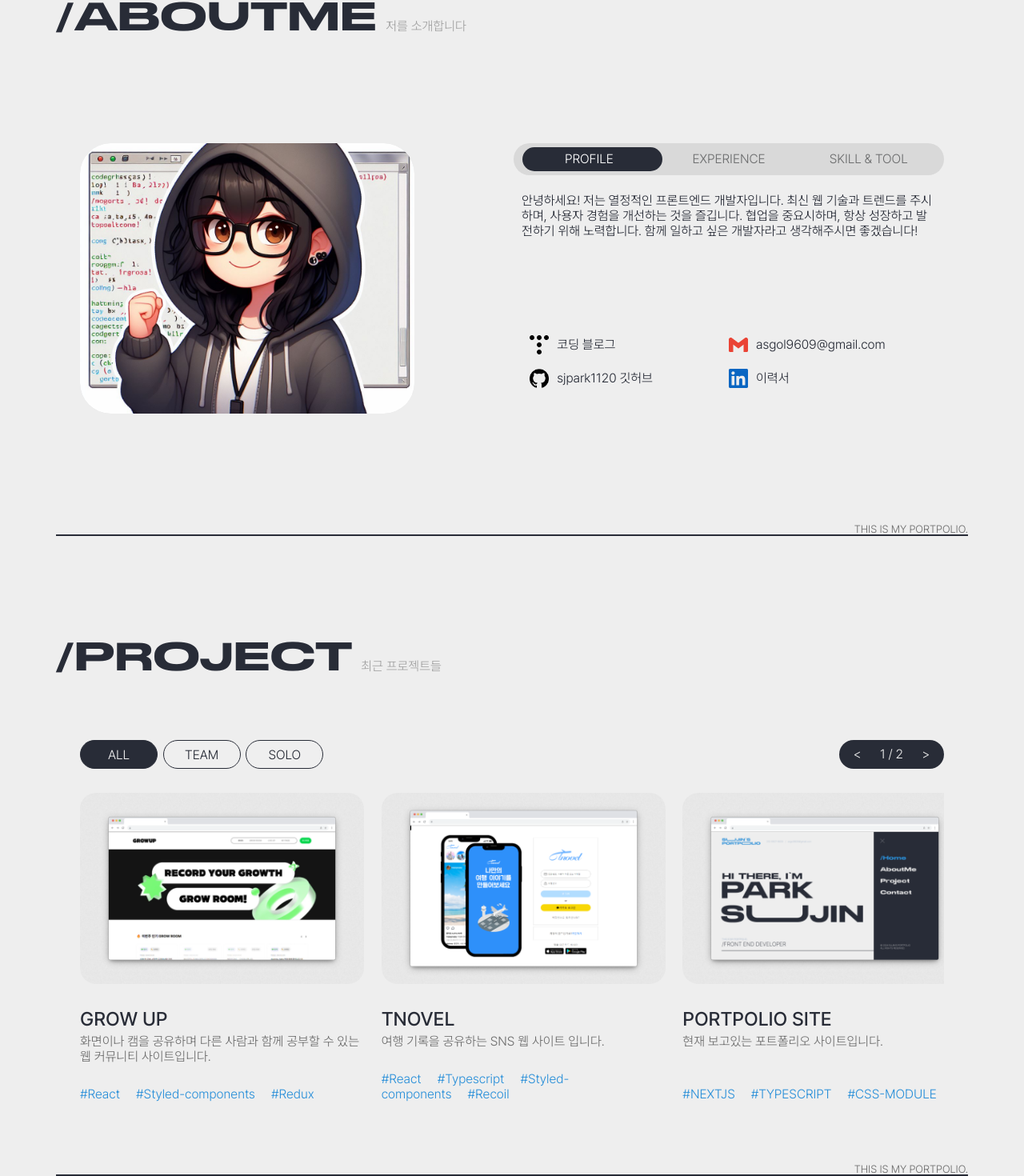
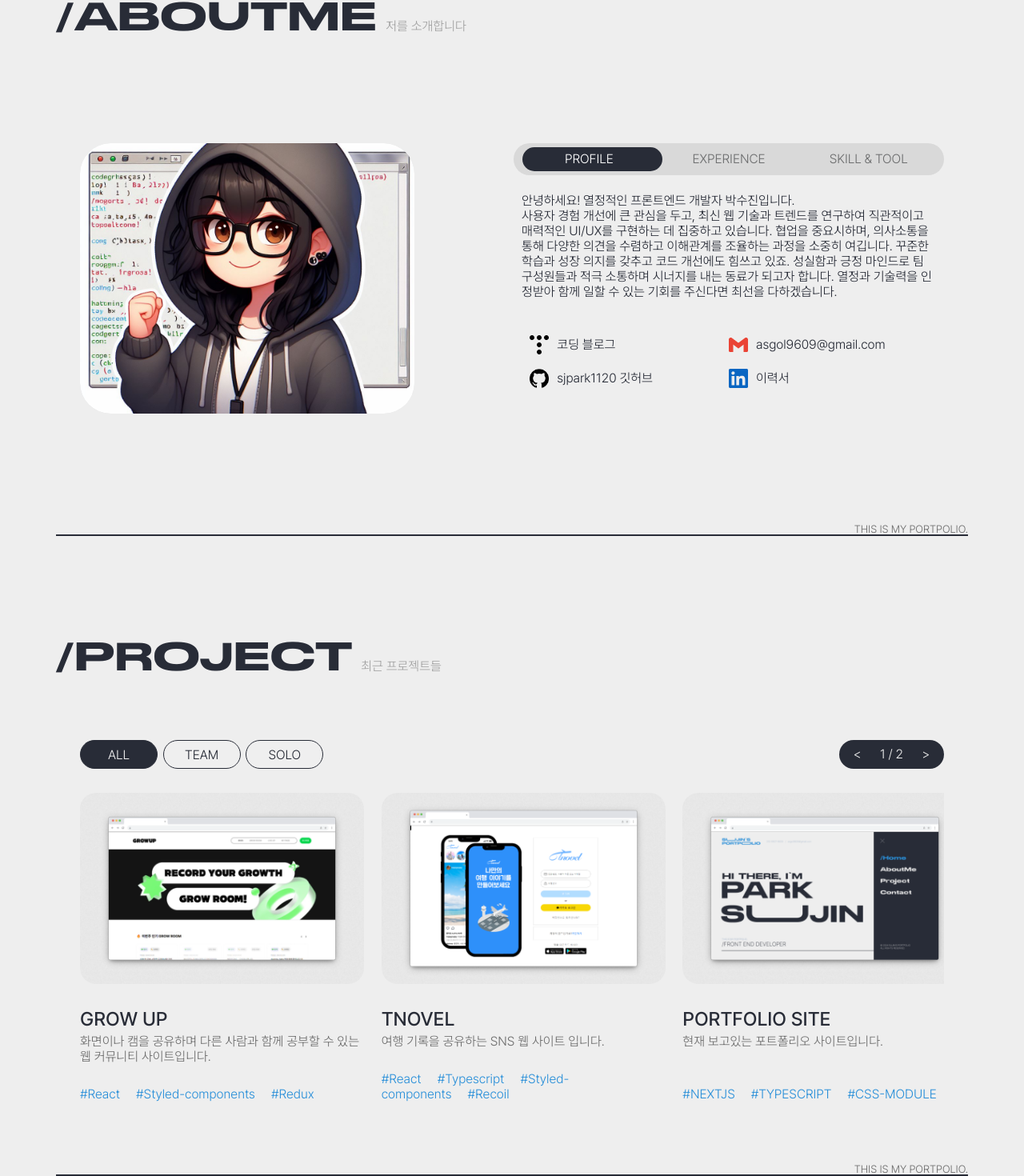
Before and after one commit to sjpark1120/Portfolio, a Next.js app: page / in a window 1280 px wide. Shown: the part 900-2370 px from the top of the page at 80% size. Built offline with nearby package versions, Linux system fonts and the light colour scheme.

Commit message:
fix: 오타수정 및 데이터 추가

```diff
--- a/app/layout.tsx
+++ b/app/layout.tsx
@@ -1,8 +1,11 @@
-"use client";
-import { useEffect, useState } from "react";
-import Header from "../components/header";
 import "../styles/global.css";
-import Loading from "./loadingWindow";
+import Load from "../components/load";
+import { Metadata } from "next";
+
+export const metadata: Metadata = {
+  title: "SUJIN'S PORTFOLIO ",
+  description: "박수진의 포트폴리오입니다.",
+};
 
 export default function RootLayout({
   children,
@@ -11,19 +14,12 @@ export default function RootLayout({
   children: React.ReactNode;
   modal: React.ReactNode;
 }) {
-  const [isloading, setisLoading] = useState(true);
-
-  useEffect(() => {
-    setisLoading(false);
-  }, []);
   return (
-    <html lang="en">
-      <body>
-        <Loading isloading={isloading} />
-        <Header />
+    <>
+      <Load>
         {children}
         {modal}
-      </body>
-    </html>
+      </Load>
+    </>
   );
 }
--- a/components/about.tsx
+++ b/components/about.tsx
@@ -57,10 +57,15 @@ export default function About() {
           {activeTab === "PROFILE" && (
             <>
               <div className={styles.textBox}>
-                안녕하세요! 저는 열정적인 프론트엔드 개발자입니다. 최신 웹
-                기술과 트렌드를 주시하며, 사용자 경험을 개선하는 것을 즐깁니다.
-                협업을 중요시하며, 항상 성장하고 발전하기 위해 노력합니다. 함께
-                일하고 싶은 개발자라고 생각해주시면 좋겠습니다!
+                안녕하세요! 열정적인 프론트엔드 개발자 박수진입니다. <br />
+                사용자 경험 개선에 큰 관심을 두고, 최신 웹 기술과 트렌드를
+                연구하여 직관적이고 매력적인 UI/UX를 구현하는 데 집중하고
+                있습니다. 협업을 중요시하며, 의사소통을 통해 다양한 의견을
+                수렴하고 이해관계를 조율하는 과정을 소중히 여깁니다. 꾸준한
+                학습과 성장 의지를 갖추고 코드 개선에도 힘쓰고 있죠. 성실함과
+                긍정 마인드로 팀 구성원들과 적극 소통하며 시너지를 내는 동료가
+                되고자 합니다. 열정과 기술력을 인정받아 함께 일할 수 있는 기회를
+                주신다면 최선을 다하겠습니다.
               </div>
               <div className={styles.linkContainer}>
                 <Link
--- a/components/header.tsx
+++ b/components/header.tsx
@@ -100,7 +100,7 @@ export default function Header() {
           </a>
         </div>
         <div className={styles.copyright}>
-          © 2024 SUJIN’S PORTPOLIO ALL RIGHTS RESERVED.
+          © 2024 SUJIN’S PORTFOLIO ALL RIGHTS RESERVED.
         </div>
       </div>
       <div className={styles.header}>
--- /dev/null
+++ b/components/load.tsx
@@ -0,0 +1,27 @@
+"use client";
+import { useEffect, useState } from "react";
+import Header from "./header";
+import Loading from "../app/loadingWindow";
+
+export default function Load({
+  children,
+  modal,
+}: {
+  children: React.ReactNode;
+  modal?: React.ReactNode;
+}) {
+  const [isloading, setisLoading] = useState(true);
+  useEffect(() => {
+    setisLoading(false);
+  }, []);
+  return (
+    <html lang="en">
+      <body>
+        <Loading isloading={isloading} />
+        <Header />
+        {children}
+        {modal}
+      </body>
+    </html>
+  );
+}
--- a/components/main.tsx
+++ b/components/main.tsx
@@ -6,8 +6,9 @@ export default function Main() {
         <span className={styles.topText}>PROTPOLIO</span>
         <div className={styles.titleText}>FRONT-END</div>
         <div className={styles.introText}>
-          어쩌고 저쩌고한 개발자 박수진입니다.
-          <br /> 뭐 어쩌고를 추구하며 이러퉁저러쿵을 해서 만듭니다.
+          사용자 경험을 위해 끊임없이 고민하고 노력합니다.
+          <br />
+          웹의 무한한 가능성을 탐구하는 프론트엔드 개발자 박수진입니다.
         </div>
       </div>
       <div>
--- a/public/data.js
+++ b/public/data.js
@@ -16,7 +16,7 @@ const projectslist = [
       "JWT 토큰 기반의 로그인, 회원가입 및 인증 기능",
       "커뮤니티 게시판 기능",
       "개인 일정 관리 및 작업 시간 관리 기능"],
-    period: "2024.01.01 ~ 2024.03.05",
+    period: "2024.01.03 ~ 2024.02.21",
     participants: "프론트3, 백3, PM1, 다자인1",
     role: "FRONT-END",
     task: [
@@ -70,7 +70,7 @@ const projectslist = [
       "사진 업로드 기능",
       "게시글 무한 스크롤 기능",
       "포트원(구 아임포트) 결제 모듈 연동"],
-    period: "2024.01.01 ~ 2024.03.05",
+    period: "2024.03.08 ~ 2024.03.21",
     participants: "개인 프로젝트",
     role: "FRONT-END",
     task: [
@@ -104,42 +104,49 @@ const projectslist = [
   {
     id: 3,
     type: "solo",
-    title: "PORTPOLIO SITE",
+    title: "PORTFOLIO SITE",
     description: "현재 보고있는 포트폴리오 사이트입니다.",
-    descriptionDetail: `간단한 사이트소개입니다.
-    지금 보고있는 포트폴리오 사이트입니다. nextjs14를 이용해 app router로 구현했습니다.
-    제 자기소개와 지금까지 진행한 포트폴리오를 소개하고있습니다.
-    디자인, 프론트엔드 모두 직접했습니다.`,
+    descriptionDetail: `이 사이트는 Next.js 14의 App Router 기능을 활용하여 제작한 개인 포트폴리오 웹사이트입니다.
+    자기소개와 프로젝트 포트폴리오를 소개하고 있으며, 디자인과 프론트엔드 개발을 모두 직접 담당했습니다.
+    반응형 웹 디자인을 적용하여 모바일에서도 최적화된 경험을 제공합니다.`,
     skills: ["NEXTJS", "TYPESCRIPT", "CSS-MODULE"],
     image: "/assets/img3.png",
-    mainFunction: ["자기소개",
-      "포트폴리오 소개",
-      "이메일 보내기 기능",
-      "fullpage기능"
+    mainFunction: ["자기소개 및 프로젝트 포트폴리오 소개",
+      "이메일 문의 기능",
+      "Full Page Scroll 기능"
     ],
-    period: "2024.01.01 ~ 2024.03.05",
+    period: "2024.04.15 ~ 2024.05.31",
     participants: "개인 프로젝트",
     role: "DESIGN, FRONT-END",
     task: [{
-      title: '디자인',
-      summary: ['figma를 통해 전체적인 사이트 디자인', '모바일 반응형 디자인 구현']
+      title: '웹 디자인',
+      summary: ['Figma를 활용한 전체 사이트 디자인', '모바일 반응형 디자인 적용']
     }, {
-      title: 'fullpage 기능 구현',
-      summary: ['ㅎㅎ', '뭐어쩌고를 이용한 뭐 어쩌고 기능이이이이이']
+      title: 'Full Page Scroll 기능 구현',
+      summary: ['useRef, WheelEvent, currentSectionIndex 활용하여 직접 구현']
     }, {
       title: '이메일 전송 기능 구현',
-      summary: ['Email.js를 이용해 CONTACT페이지의 이메일 전송기능을 구현']
+      summary: ['Email.js API를 활용하여 Contact 페이지에서 이메일 전송 기능 구현']
     }, {
       title: '모달 라우팅 구현',
-      summary: ['nextjs14의  Intercepting Routes랑 Parallel Routes 를 이용해서 구현', '사용자 경험도 상승하고 모달마다 주소 다르게 줄 수 있음. 이러면 모달창을 앱 내에서 탐색할 때는 모달로, 페이지 새로고침하면 독립형 페이지로 렌더링 가능함.']
+      summary: ['Next.js 14의 Intercepting Routes와 Parallel Routes 기능 활용',
+        '모달 창 내에서 탐색 시 모달로 렌더링, 새로고침 시 독립 페이지로 렌더링하여 사용자 경험 향상']
     },
     ],
     issue: [{
-      title: 'fullpage 기능 구현이슈',
-      summary: ['뭐어쩌고를 이용한 뭐 어쩌고 해결', '뭐어쩌고를 이용한 해결!']
-    }, {
-      title: '로딩 이슈',
-      summary: ['문제: nextjs의 특수파일인  loading.tsx으로 구현하니까 모든 로딩상황(이미지, 아이콘 로딩등등)에서 게속 로딩 창이 떳음. 난 초기 실행 한번만 로딩창이 뜨길 원했는데', '해결:suspense와 fallback 사용해도 같은 현상, useState로 로딩상태만들고 그 값이 true인 경우만 로딩창이 보이도록함']
+      title: 'Full Page Scroll 기능 구현 이슈',
+      summary: ['문제: react-fullpage 라이브러리 사용 시 모달 창 스크롤과 충돌하는 이슈 발생',
+        '해결:useRef, WheelEvent, currentSectionIndex를 활용하여 직접 구현']
+    },
+    {
+      title: '스크롤 이벤트 과다 발생 이슈',
+      summary: ['문제: Full Page Scroll기능의 스크롤 이벤트가 과도하게 발생하여 성능 저하 초래.',
+        '해결: Lodash 라이브러리의 throttle 기능을 적용하여 0.3초마다 이벤트 발생하도록 최적화.']
+    },
+    {
+      title: '로딩 화면 이슈',
+      summary: ['문제: Next.js의 loading.tsx 파일을 사용하면 모든 로딩 상황에서 로딩 화면이 표시됨',
+        '해결:useState를 활용하여 초기 실행 시에만 로딩 화면이 표시되도록 구현']
     },
     ],
     screenshot: [{ src: '/assets/screenshot/portfolio/portfolio (1).png', page: '메인 페이지' },
@@ -150,7 +157,7 @@ const projectslist = [
     { src: '/assets/screenshot/portfolio/portfolio (4).png', page: 'contact 페이지' },
     ],
     github: "https://github.com/sjpark1120/Portfolio",
-    liveLink: "",
+    liveLink: "https://portfolio-sujin.vercel.app/",
   },
   {
     id: 4,
@@ -174,7 +181,7 @@ const projectslist = [
       "온도에 따른 옷차림 추천 기능",
       "방명록 기능"
     ],
-    period: "2024.01.01 ~ 2024.03.05",
+    period: "2023.06.10 ~ 2024.6.21",
     participants: "개인 프로젝트",
     role: "DESIGN, FRONT-END, BACK-END",
     task: [
```
Also changed, not shown: public/assets/loading.png, public/assets/logo.png.
